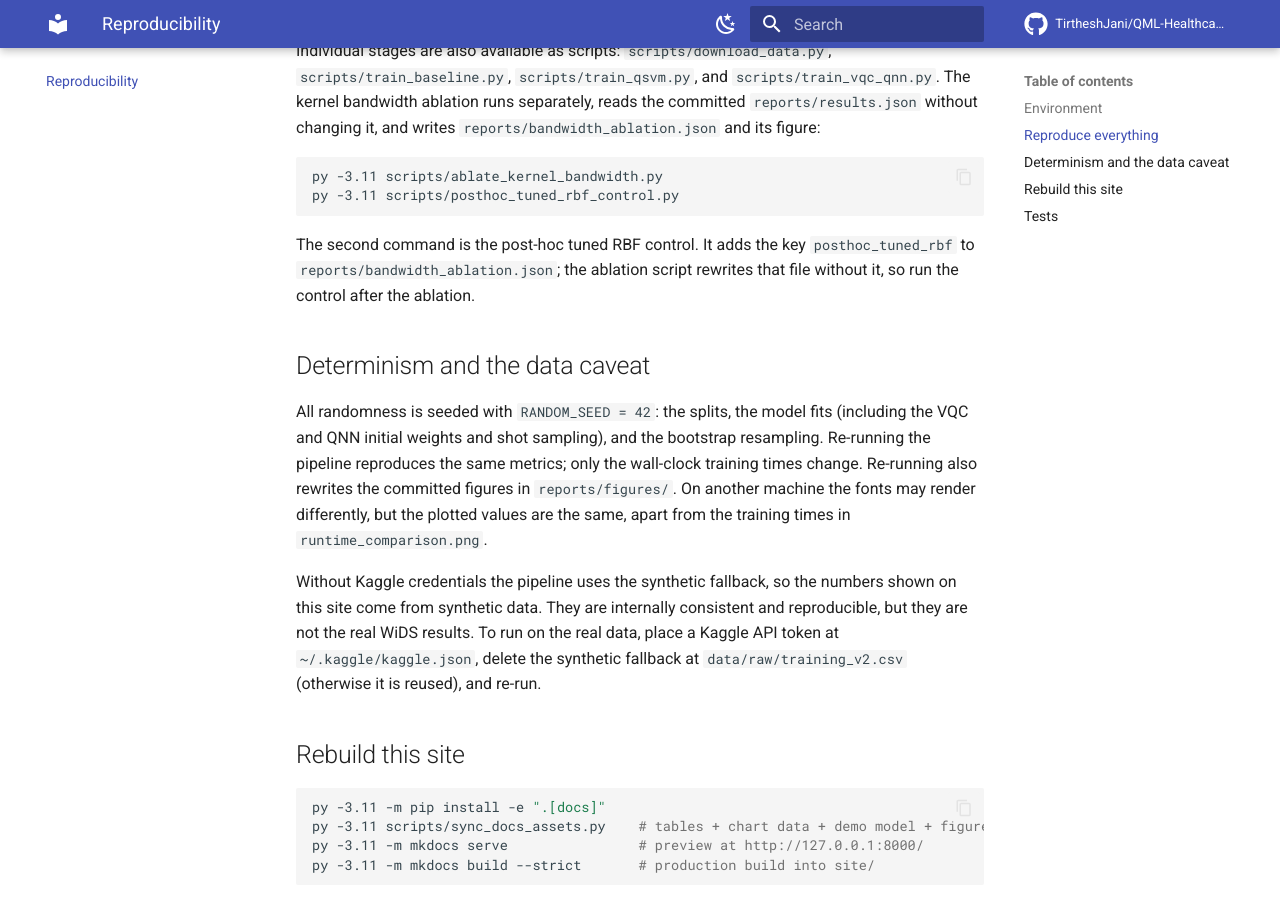
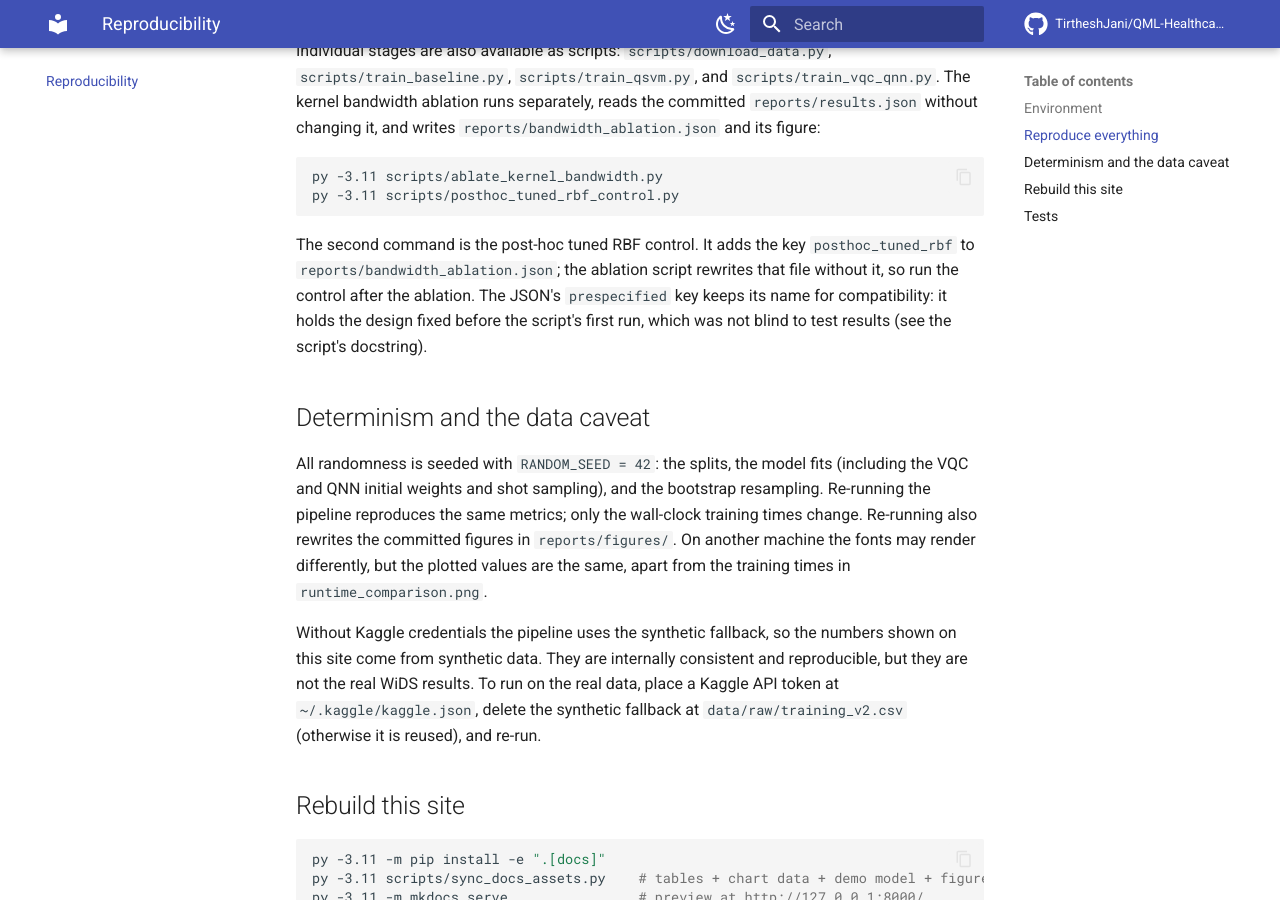
Before and after one commit to TirtheshJani/QML-Healthcare-Diagnostics, an MkDocs documentation site: the page built from docs/reproducibility.md, in a window 1280 px wide and 900 px high, scrolled down 1129 px. Built offline with MkDocs 1.6.1 and Material for MkDocs 9.7.7, drawn with Linux system fonts in a browser that asks for light colours; comment, search, counter and statistics services are not loaded.

Commit message:
Replace "pre-specified" in the ablation's description with what history shows
The git history supports only that the ablation's design was fixed and
committed before its first run (4ad462f, then 23aa75a); the README already
says the run was not blind. The description string in
scripts/ablate_kernel_bandwidth.py, the matching field in the committed
reports/bandwidth_ablation.json and a test docstring said "pre-specified".

- The script's description is now a module constant, DESCRIPTION, ending
  "for the design fixed before the first run". Nothing else in the script
  changes.
- The ablation is not rerun (that would change the timing fields the docs
  quote). Only the JSON's description field is set, to exactly the string
  the script now writes; every other byte of the file is unchanged.
- New test: the committed JSON's description equals DESCRIPTION.
- docs/reproducibility.md says the "prespecified" key keeps its name for
  compatibility and holds the design fixed before the first run, which was
  not blind to test results.
- README: the suite has 57 tests.

Co-Authored-By: Claude Opus 5.5 <noreply@anthropic.com>
Claude-Session: https://claude.ai/code/session_01PWSXcyEx8MpeCxMpwDRFHN

```diff
--- a/docs/reproducibility.md
+++ b/docs/reproducibility.md
@@ -49,7 +49,9 @@ py -3.11 scripts/posthoc_tuned_rbf_control.py
 
 The second command is the post-hoc tuned RBF control. It adds the key `posthoc_tuned_rbf` to
 `reports/bandwidth_ablation.json`; the ablation script rewrites that file without it, so run the
-control after the ablation.
+control after the ablation. The JSON's `prespecified` key keeps its name for compatibility: it holds
+the design fixed before the script's first run, which was not blind to test results (see the
+script's docstring).
 
 ## Determinism and the data caveat
 
```
Also changed, not shown: README.md (+2 -2 lines), 3 other files.
